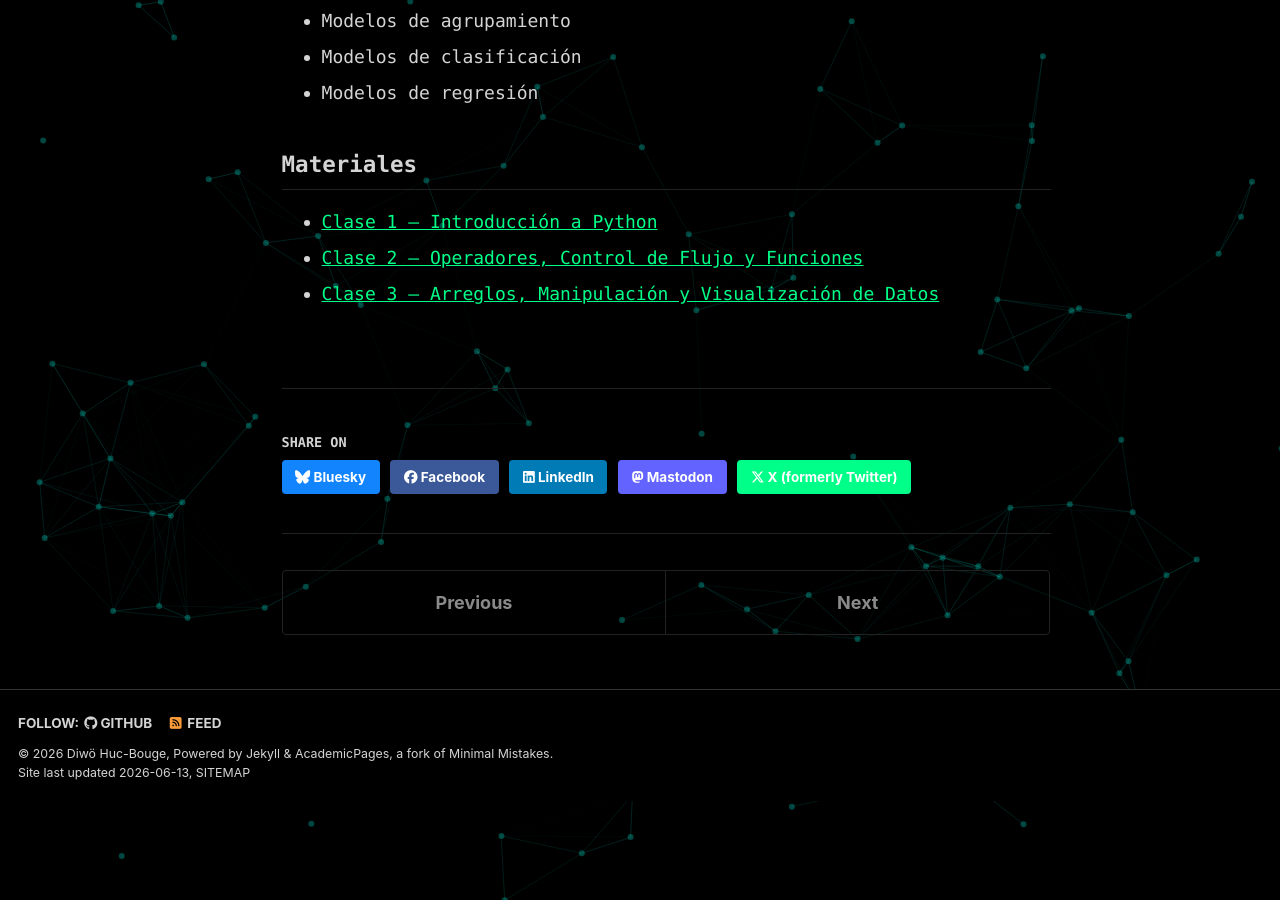
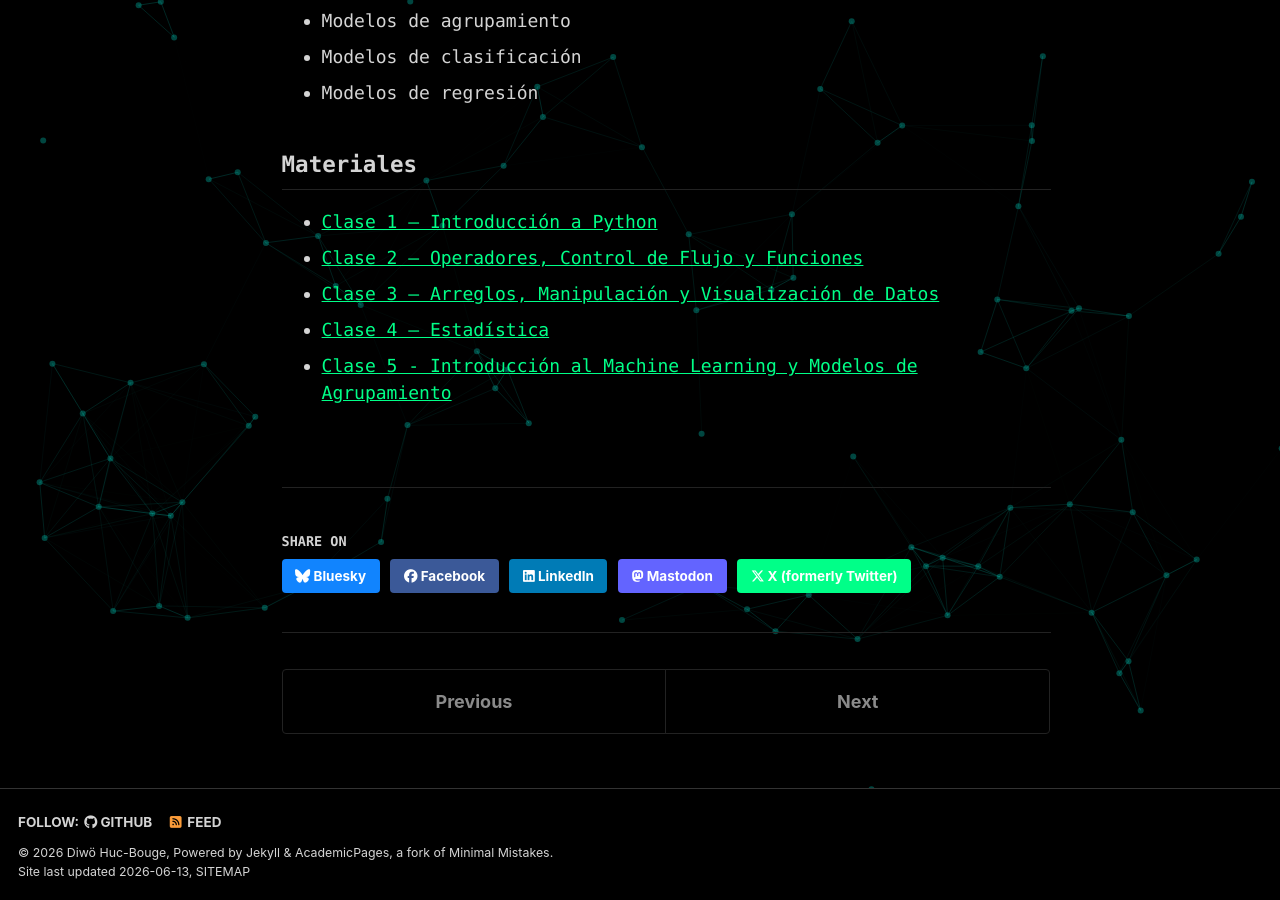
Before and after one commit to DiwoHuc/DiwoHuc.github.io, a Jekyll site: the page built from _teaching/intro_Python_curso.md, in a window 1280 px wide and 900 px high, scrolled down 800 px. Built offline with Jekyll 4.4.1, drawn with Linux system fonts in a browser that asks for light colours; some web fonts are replaced; a script bundle is joined from its source files by our own code; library files that are not in the unit come from our copies.

Commit message:
Add classes 4 and 5 to Python course outline

```diff
--- a/_teaching/intro_Python_curso.md
+++ b/_teaching/intro_Python_curso.md
@@ -30,6 +30,8 @@ Hands-on Crash Course introductorio de programación en Python aplicado a cienci
 - [Clase 1 — Introducción a Python](https://colab.research.google.com/drive/1zDZg-AJOfFq6GuKpA8sUKGiw9JKS0FuL?usp=drive_link)
 - [Clase 2 — Operadores, Control de Flujo y Funciones](https://colab.research.google.com/drive/1v6QiCGXN8nOiFxMIh5G9biUoc06XiFcM?usp=sharing)
 - [Clase 3 — Arreglos, Manipulación y Visualización de Datos](#)
+- [Clase 4 — Estadística](#)
+- [Clase 5 - Introducción al Machine Learning y Modelos de Agrupamiento](#)
 
 <!--
 ## Repositorio
```
